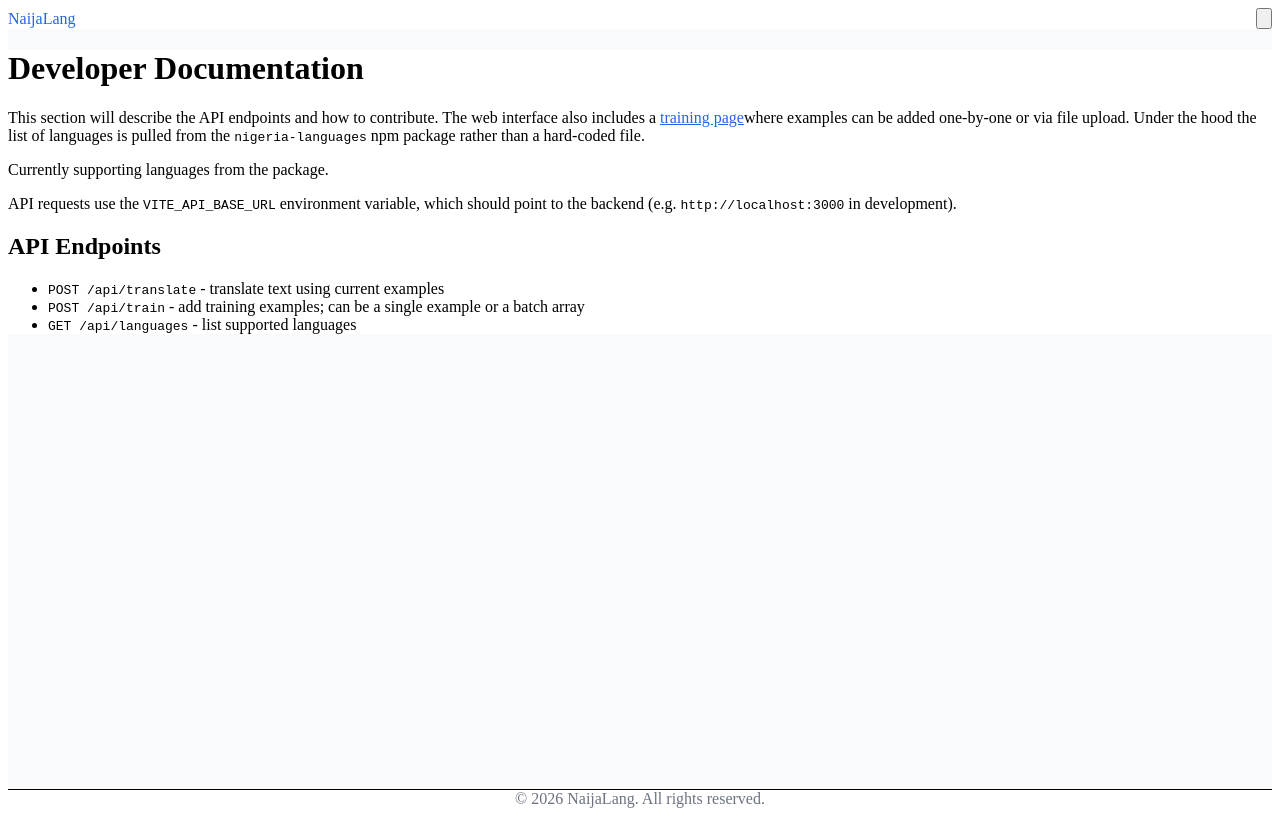
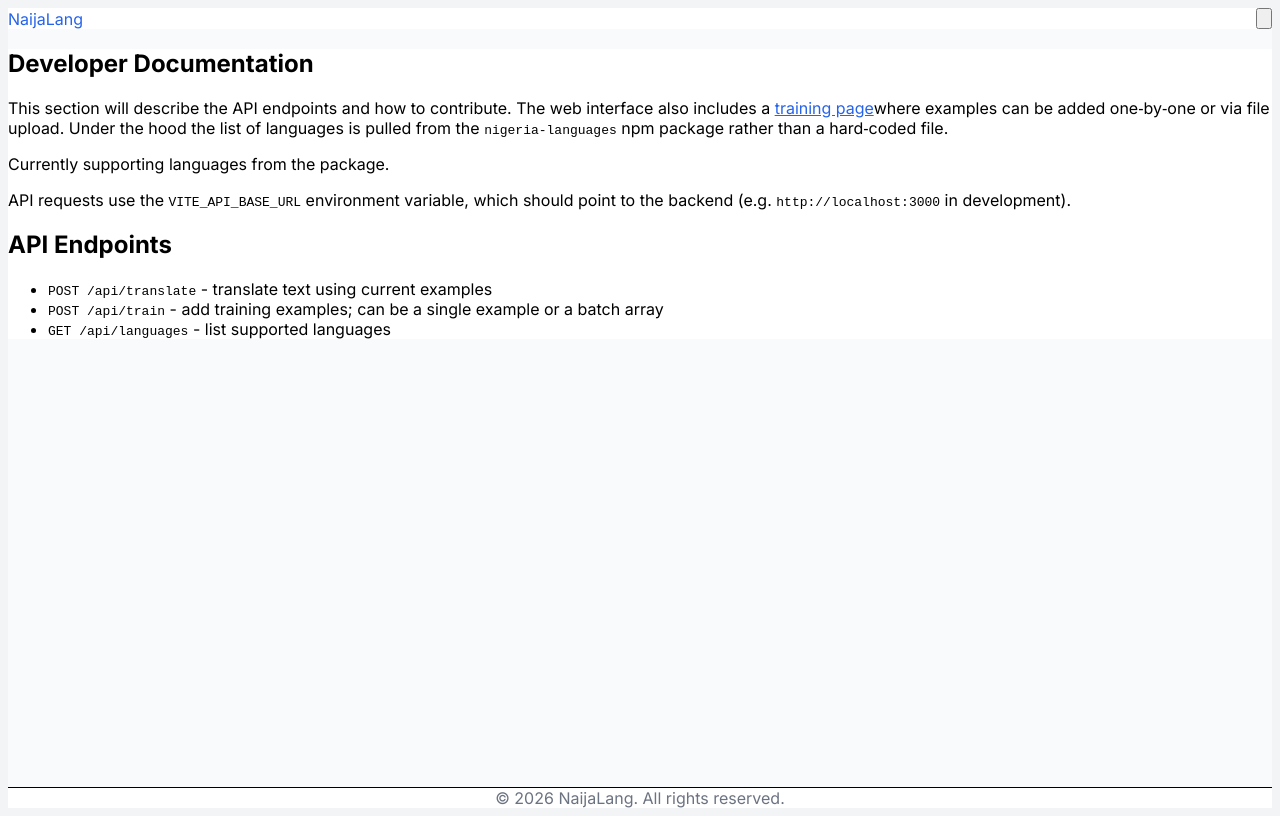
Before and after one commit to CodePapi/NaijaLang, a React (Vite) app in the folder frontend/: page /docs in a window 1280 px wide. Built offline with nearby package versions, Linux system fonts and the light colour scheme; no server answers.

Commit message:
feat(frontend): redesign pages with improved typography and containers

```diff
--- a/frontend/src/App.tsx
+++ b/frontend/src/App.tsx
@@ -11,7 +11,23 @@ function App() {
     <BrowserRouter>
       <Layout>
         <Routes>
-          <Route path="/" element={<div className="text-center text-xl">Welcome to NaijaLang</div>} />
+          <Route
+            path="/"
+            element={
+              <div className="text-center py-20">
+                <h1 className="text-4xl font-extrabold mb-4">Welcome to NaijaLang</h1>
+                <p className="text-lg text-gray-700 mb-6">
+                  A community‑driven translation engine for Nigerian languages.
+                </p>
+                <a
+                  href="/translate"
+                  className="inline-block bg-white text-blue-600 font-semibold px-8 py-3 rounded-full shadow hover:bg-gray-100"
+                >
+                  Get Started
+                </a>
+              </div>
+            }
+          />
           <Route path="/translate" element={<Translate />} />
           <Route path="/train" element={<Train />} />
           <Route path="/docs" element={<Docs />} />
--- a/frontend/src/index.css
+++ b/frontend/src/index.css
@@ -1,8 +1,20 @@
+@import url('https://fonts.googleapis.com/css2?family=Inter:wght@400;600;700&display=swap');
+
 @tailwind base;
 @tailwind components;
 @tailwind utilities;
 
 /* global defaults – body classes applied via Layout root div */
+
+html {
+  scroll-behavior: smooth;
+}
+
+body {
+  font-family: 'Inter', sans-serif;
+  -webkit-font-smoothing: antialiased;
+  background-color: #f3f4f6; /* gray-100 */
+}
 
 /* manually add color utilities in case Tailwind scanning misses them */
 @layer utilities {
--- a/frontend/src/pages/Docs.tsx
+++ b/frontend/src/pages/Docs.tsx
@@ -18,10 +18,10 @@ export default function Docs() {
   // no fetch needed; languages are part of npm package
 
   return (
-    <div className="max-w-3xl mx-auto">
-      <div className="bg-white rounded-lg shadow p-6">
-        <h1 className="text-2xl font-bold mb-4">Developer Documentation</h1>
-        <p className="mb-4">
+    <div className="max-w-3xl mx-auto py-6">
+      <article className="prose prose-blue bg-white rounded-lg shadow p-6">
+        <h1>Developer Documentation</h1>
+        <p>
           This section will describe the API endpoints and how to contribute. The web interface
           also includes a <a className="text-blue-600 underline" href="/train">training page</a>
           where examples can be added one‑by‑one or via file upload. Under the hood the list of
@@ -35,13 +35,13 @@ export default function Docs() {
           API requests use the <code>VITE_API_BASE_URL</code> environment variable, which should
           point to the backend (e.g. <code>http://localhost:3000</code> in development).
         </p>
-        <h2 className="text-xl font-semibold mt-6">API Endpoints</h2>
-        <ul className="list-disc ml-5 mt-2 space-y-1">
+        <h2>API Endpoints</h2>
+        <ul>
           <li><code>POST /api/translate</code> - translate text using current examples</li>
           <li><code>POST /api/train</code> - add training examples; can be a single example or a batch array</li>
           <li><code>GET /api/languages</code> - list supported languages</li>
         </ul>
-      </div>
+      </article>
     </div>
   );
 }
--- a/frontend/src/pages/Train.tsx
+++ b/frontend/src/pages/Train.tsx
@@ -52,9 +52,12 @@ export default function Train() {
   };
 
   return (
-    <div className="max-w-2xl mx-auto">
-      <div className="bg-white rounded-lg shadow p-6">
-        <h1 className="text-2xl font-bold mb-6">Training Interface</h1>
+    <div className="max-w-2xl mx-auto py-6">
+      <div className="bg-white rounded-lg shadow-lg p-8">
+        <h1 className="text-3xl font-extrabold mb-4">Training Interface</h1>
+        <p className="text-gray-600 mb-6">
+          Submit parallel source/target examples to help the model learn.
+        </p>
         <div className="space-y-6">
           {/* single-example form */}
           <div className="space-y-4">
--- a/frontend/src/pages/Translate.tsx
+++ b/frontend/src/pages/Translate.tsx
@@ -22,9 +22,12 @@ export default function Translate() {
   // no need for effect; languages are static
 
   return (
-    <div className="max-w-3xl mx-auto">
-      <div className="bg-white rounded-lg shadow p-6">
-        <h1 className="text-2xl font-bold mb-6">Translate Languages</h1>
+    <div className="max-w-2xl mx-auto py-6">
+      <div className="bg-white rounded-lg shadow-lg p-8">
+        <h1 className="text-3xl font-extrabold mb-4">Translate Languages</h1>
+        <p className="text-gray-600 mb-6">
+          Enter text and select source/target languages to perform a translation.
+        </p>
         {/* source/target selectors, text input, output area */}
         <div className="space-y-6">
           <div className="grid grid-cols-1 md:grid-cols-2 gap-4">
```
